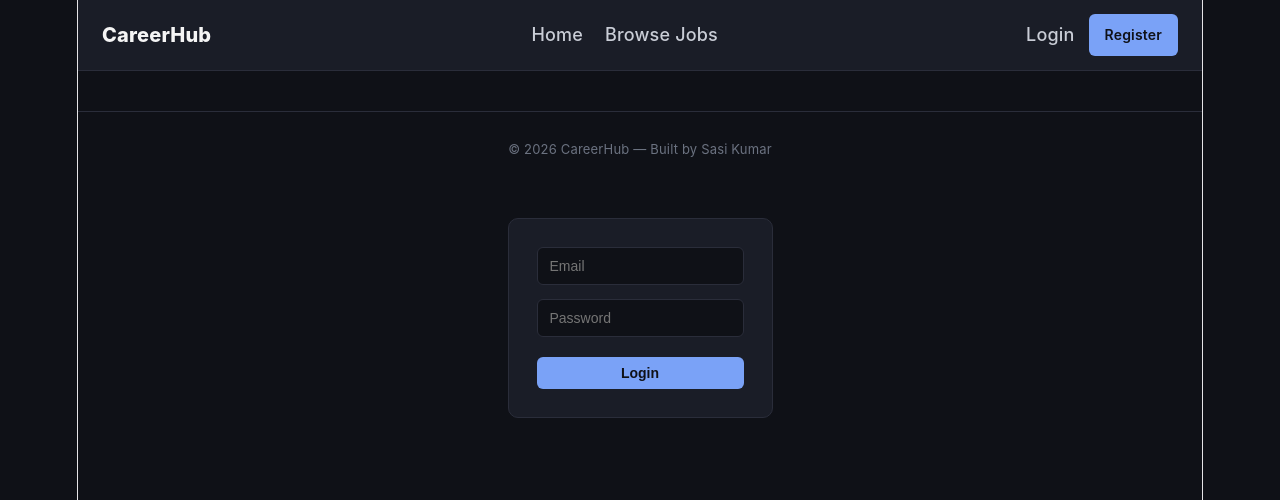
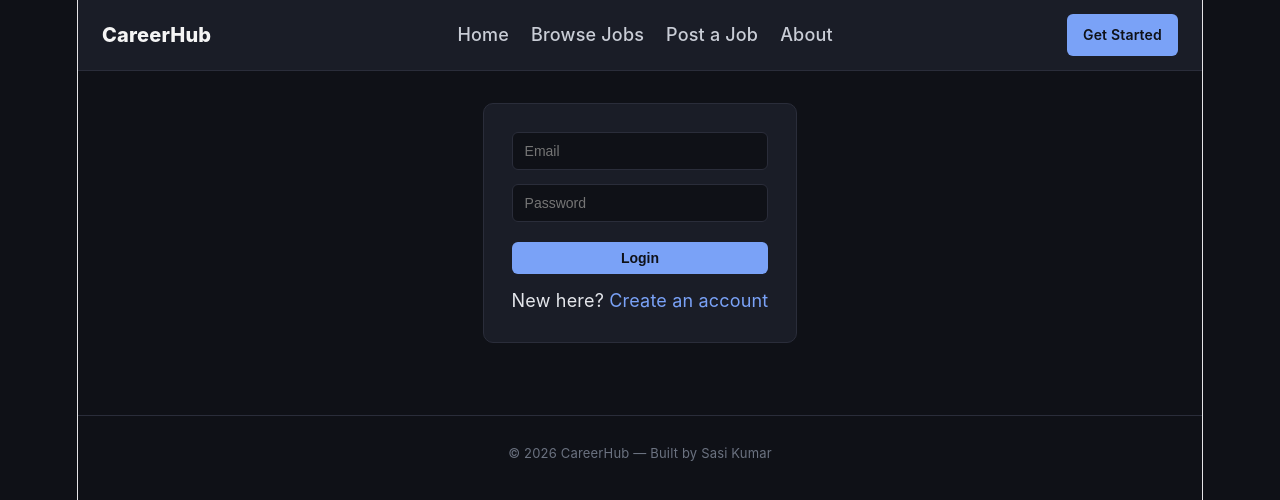
Before and after one commit to SASIKUMAR-109/mern-job-portal, a React app in the folder frontend/: page /login in a window 1280 px wide. Shown: the top 500 px of the page. Built offline with nearby package versions, Linux system fonts and the light colour scheme; the HTML template or start-up script is replaced by a standard one.

Commit message:
Navbar restructure, cross-links between login/register, PostJob auth guard, footer fix

```diff
--- a/frontend/src/App.jsx
+++ b/frontend/src/App.jsx
@@ -17,7 +17,7 @@ function App() {
     <AuthProvider>
       <BrowserRouter>
         <Navbar />
-        <Footer/>
+
         <Routes>
           <Route path="/" element={<Home />} />
 
@@ -29,6 +29,7 @@ function App() {
           <Route path="/my-posted-jobs" element={<MyPostedJobs />} />
           <Route path="/admin/review" element={<AdminReview />} />
         </Routes>
+        <Footer/>
       </BrowserRouter>
     </AuthProvider>
   );
--- a/frontend/src/components/Navbar.jsx
+++ b/frontend/src/components/Navbar.jsx
@@ -13,15 +13,16 @@ export const Navbar = () => {
       <div className="navbar-center">
         <Link className="nav-link" to="/">Home</Link>
         <Link className="nav-link" to="/jobs">Browse Jobs</Link>
+        <Link className="nav-link" to="/post-job">Post a Job</Link>
+        <Link className="nav-link" to="/about">About</Link>
         {user && user.role === 'admin' && <Link className="nav-link" to="/admin/review">Review Queue</Link>}
         {user && user.role === 'user' && <Link className="nav-link" to="/my-applications">My Applications</Link>}
-        {user && (user.role === 'user' || user.role === 'company') && <Link className="nav-link" to="/post-job">Post a Job</Link>}
+
         {user && user.role === 'company' && <Link className="nav-link" to="/my-posted-jobs">My Posted Jobs</Link>}
       </div>
 
       <div className="navbar-right">
-        {!user && <Link className="nav-link" to="/login">Login</Link>}
-        {!user && <Link className="btn" to="/register">Register</Link>}
+        {!user && <Link className="btn" to="/register">Get Started</Link>}
         {user && <span className="navbar-username">Hi, {user.name}</span>}
         {user && <button className="btn btn-outline" onClick={logout}>Logout</button>}
       </div>
--- a/frontend/src/pages/Home.jsx
+++ b/frontend/src/pages/Home.jsx
@@ -21,10 +21,7 @@ export const Home = () => {
   return (
     <div>
         <section className="hero">
-            <div className="hero-actions">
-                <Link to="/jobs" className="btn">Browse Jobs</Link>
-                <Link to="/register" className="btn btn-outline">Get Started</Link>
-            </div>
+
             <p className="hero-tagline">JOBS • INTERNSHIPS • FOR EVERYONE</p>
             <h1>Find Your Next <span className="highlight">Opportunity</span></h1>
             <p>Not just companies — students share leads too.</p>
--- a/frontend/src/pages/Login.jsx
+++ b/frontend/src/pages/Login.jsx
@@ -1,4 +1,4 @@
-import { useNavigate } from "react-router-dom";
+import { useNavigate,Link } from "react-router-dom";
 import { useContext, useState } from "react"
 import { AuthContext } from "../context/AuthContext";
 import { apiRequest } from "../api/api";
@@ -28,6 +28,7 @@ export const Login = () => {
       <input type="password" value={password} onChange={(e) => setPassword(e.target.value)} placeholder="Password" />
       <button type="submit">Login</button>
       {error && <p>{error}</p>}
+      <p>New here? <Link to="/register">Create an account</Link></p>
     </form>
     </div>
   );
--- a/frontend/src/pages/PostJob.jsx
+++ b/frontend/src/pages/PostJob.jsx
@@ -1,5 +1,5 @@
 import { useNavigate } from "react-router-dom";
-import { useState,useContext } from "react"
+import { useState,useContext ,useEffect} from "react"
 import { apiRequest } from "../api/api";
 import {AuthContext} from "../context/AuthContext"
 
@@ -16,6 +16,11 @@ export const PostJob = () => {
   const [link,setLink] = useState("");
   const [error,setError] = useState("");
   const navigate = useNavigate();
+  useEffect(() => {
+  if (!token) {
+    navigate("/login");
+  }
+    }, []);
 
   const handleSubmit = async (e) => {
     e.preventDefault();
--- a/frontend/src/pages/Register.jsx
+++ b/frontend/src/pages/Register.jsx
@@ -1,4 +1,4 @@
-import { useNavigate } from "react-router-dom";
+import { useNavigate,Link } from "react-router-dom";
 import { useState } from "react"
 import { apiRequest } from "../api/api";
 
@@ -36,6 +36,7 @@ export const Register = () => {
       </select>
       <button type="submit">Register</button>
       {error && <p>{error}</p>}
+      <p>Already have an account? <Link to="/login">Login</Link></p>
     </form>
     </div>
   );
```
